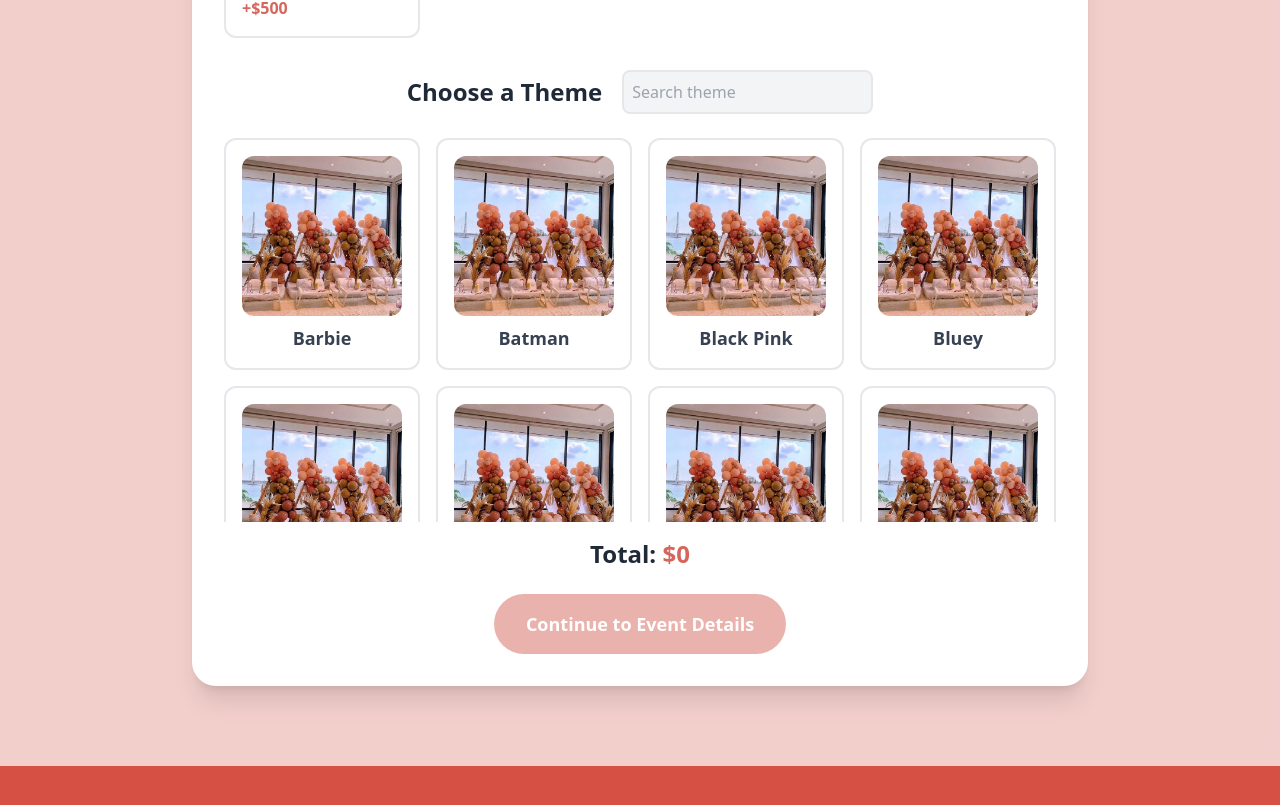
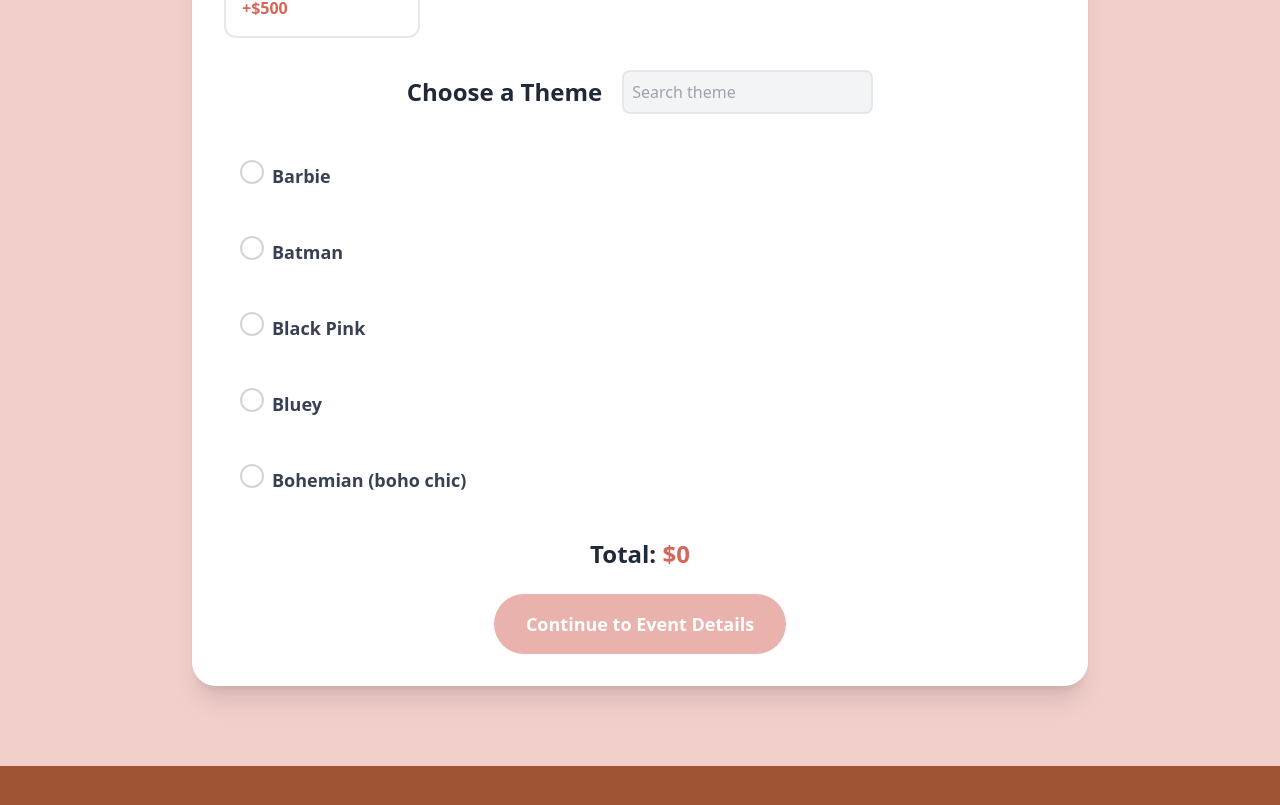
Before and after one commit to soireesandteepees-prog/Soirees-And-Teepees-, a Next.js app in the folder client/: page /booking in a window 1280 px wide. Shown: the part 1035-1840 px from the top of the page. Built offline with nearby package versions, Linux system fonts and the light colour scheme.

Commit message:
deployments

```diff
--- a/client/app/booking/page.tsx
+++ b/client/app/booking/page.tsx
@@ -350,13 +350,13 @@ export default function Booking() {
                       onChange={(e: React.ChangeEvent<HTMLInputElement>) => handleInputChange(e)}
                     />
                   </div>
-                  <div className="grid grid-cols-2 md:grid-cols-3 lg:grid-cols-4 gap-4 h-96 overflow-y-auto">
+                  <div className=" h-96 overflow-y-auto space-y-2">
                     {filterTheme.map((themeItem) => (
                       <div
                         key={themeItem}
                         onClick={() => handleThemeToggle(themeItem) }
-                        className={`border-2 rounded-xl p-4 cursor-pointer space-y-2 transition-all text-center
-                          ${theme?.includes(themeItem) ? 'border-[#dd3d2f] bg-[#dd3d2f]/10' : 'border-gray-200 hover:border-[#cf403350]'}
+                        className={`rounded-xl p-4 cursor-pointer space-y-2 transition-all flex items-center space-x-2
+                          ${theme?.includes(themeItem) ? '' : ''}
                         `}
                       >
                         {/* <input
@@ -366,7 +366,9 @@ export default function Booking() {
                           checked={theme?.includes(themeItem)}
                           className="sr-only"
                         /> */}
-                        <Image src={image28.src} alt='' width={100} height={50} className='relative w-full rounded-xl mb-2'/>
+                        <div className={`w-6 h-6 border-2 border-gray-300 rounded-full flex justify-center ${theme?.includes(themeItem) ? 'bg-[#d6665b]' : ''} text-center items-center`}>
+                          <div className='w-2 h-2 rounded-full bg-white'></div>
+                        </div>
                         <span className="font-bold text-lg text-gray-700">{themeItem}</span>
                       </div>
                     ))}
--- a/client/components/footer.tsx
+++ b/client/components/footer.tsx
@@ -6,7 +6,7 @@ import {logo} from '../public/assets/images/index'
 
 export const Footer = () => {
   return (  //#d6665b
-    <footer className="bg-[#d75044] text-[#fdf5f2] relative overflow-hidden">
+    <footer className="bg-[#9F5434] text-[#fdf5f2] relative overflow-hidden">
 
       <div className="relative z-10 container mx-auto px-6 py-16">
         <div className="grid md:grid-cols-4 gap-12">
```
Also changed, not shown: 1 other file (tests, documents, lock files or other folders).
